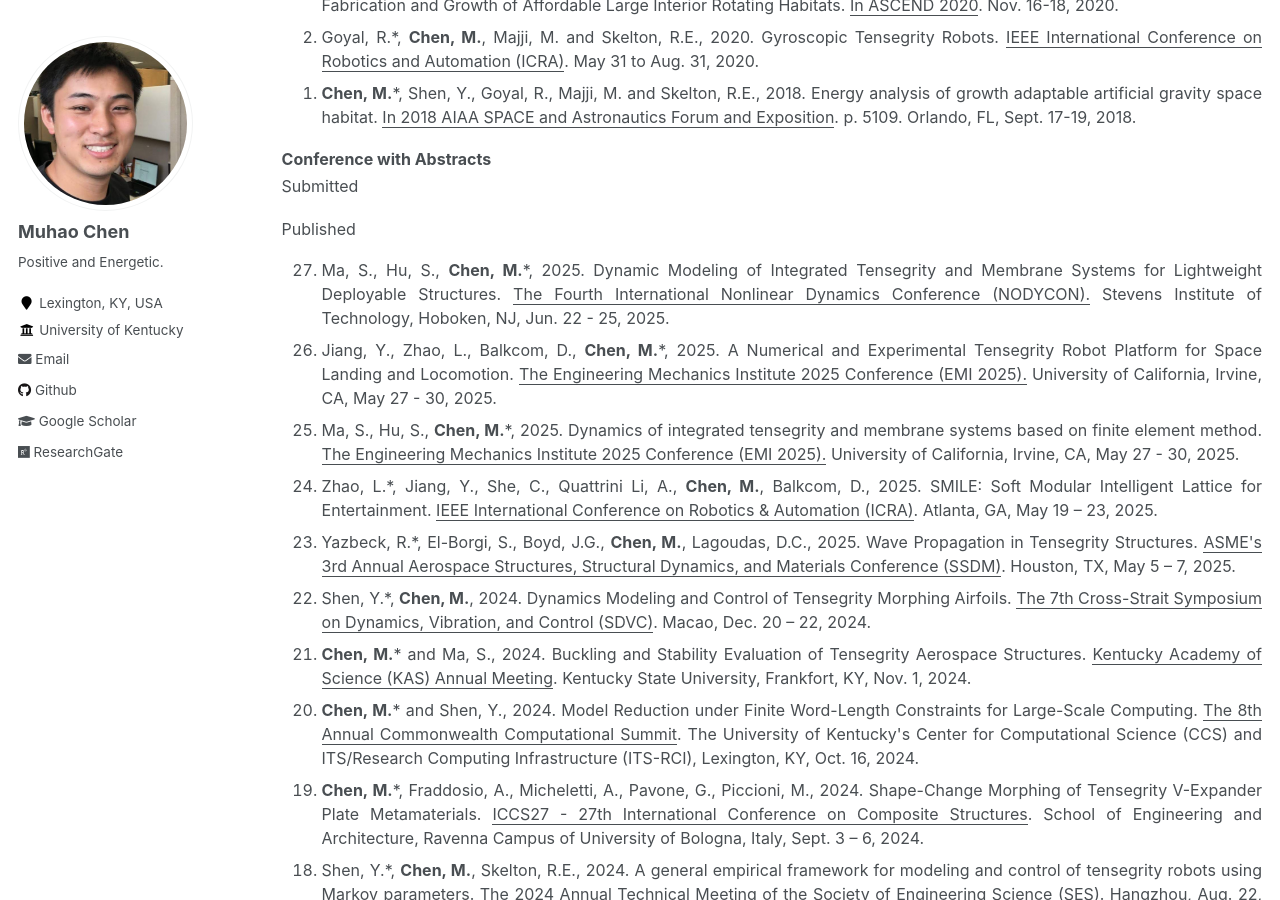
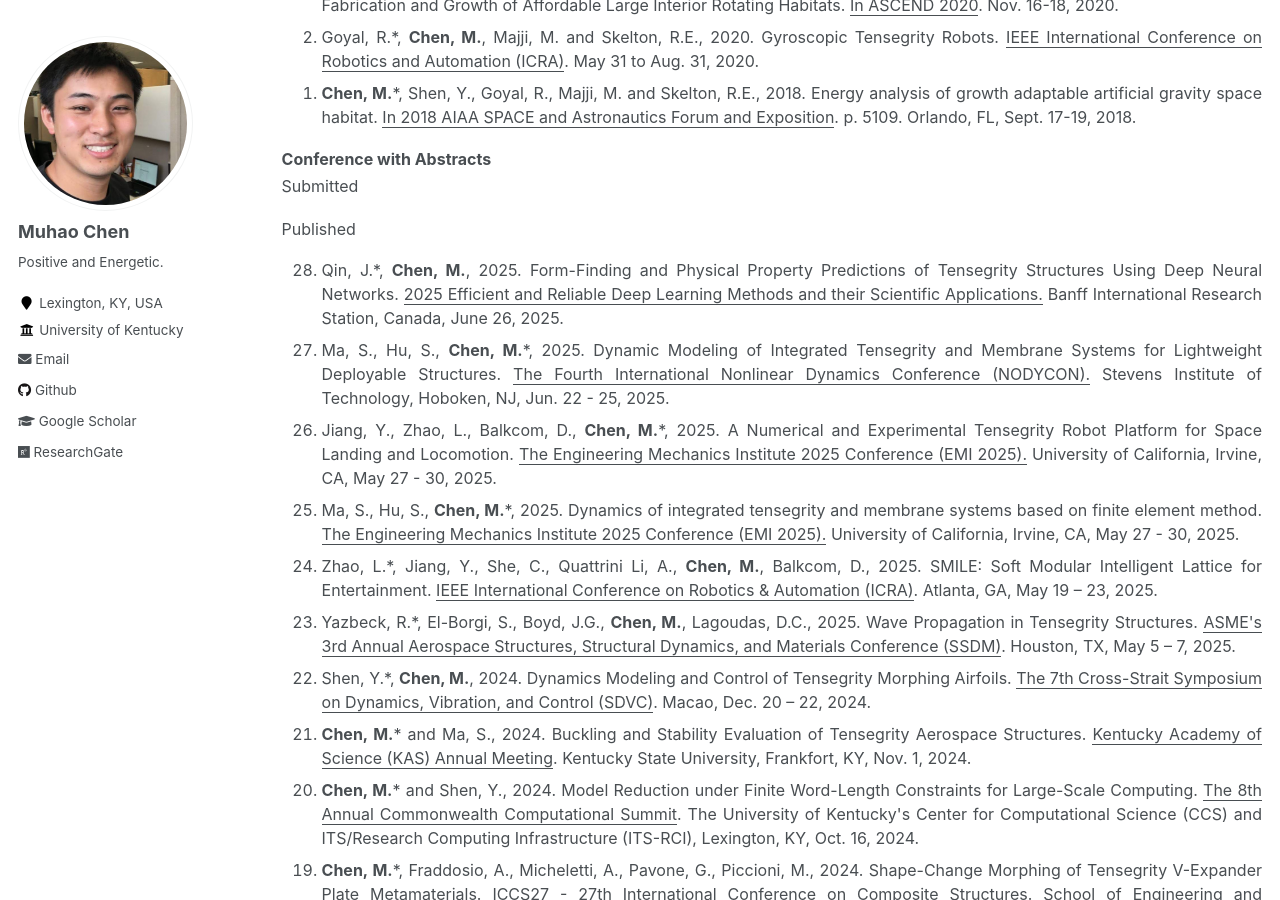
Before and after one commit to Muhao-Chen/muhao-chen.github.io, a Jekyll site: the page built from _pages/publication.md, in a window 1280 px wide and 900 px high, scrolled down 4692 px. Built offline with Jekyll 4.4.1, drawn with Linux system fonts in a browser that asks for light colours.

Commit message:
Update publication.md

```diff
--- a/_pages/publication.md
+++ b/_pages/publication.md
@@ -133,6 +133,7 @@ Submitted
 </ol>
 Published
 <ol reversed>
+<li> Qin, J.*, <strong>Chen, M.</strong>, 2025. Form-Finding and Physical Property Predictions of Tensegrity Structures Using Deep Neural Networks. <u>2025 Efficient and Reliable Deep Learning Methods and their Scientific Applications.</u> Banff International Research Station, Canada, June 26, 2025. </li>
 <li> Ma, S., Hu, S., <strong>Chen, M.</strong>*, 2025. Dynamic Modeling of Integrated Tensegrity and Membrane Systems for Lightweight Deployable Structures. <u>The Fourth International Nonlinear Dynamics Conference (NODYCON).</u> Stevens Institute of Technology, Hoboken, NJ, Jun. 22 - 25, 2025.</li>
 <li> Jiang, Y., Zhao, L., Balkcom, D., <strong>Chen, M.</strong>*, 2025. A Numerical and Experimental Tensegrity Robot Platform for Space Landing and Locomotion. <u> The Engineering Mechanics Institute 2025 Conference (EMI 2025).</u> University of California, Irvine, CA, May 27 - 30, 2025. </li>
 <li> Ma, S., Hu, S., <strong>Chen, M.</strong>*, 2025. Dynamics of integrated tensegrity and membrane systems based on finite element method. <u> The Engineering Mechanics Institute 2025 Conference (EMI 2025).</u> University of California, Irvine, CA, May 27 - 30, 2025. </li>
```
